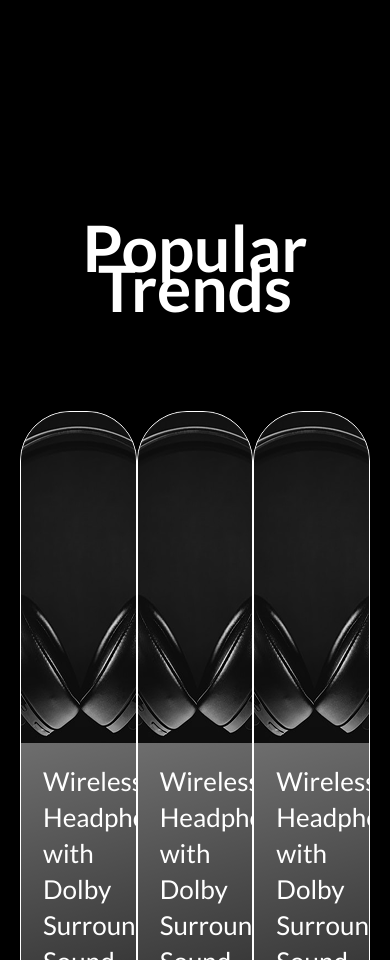
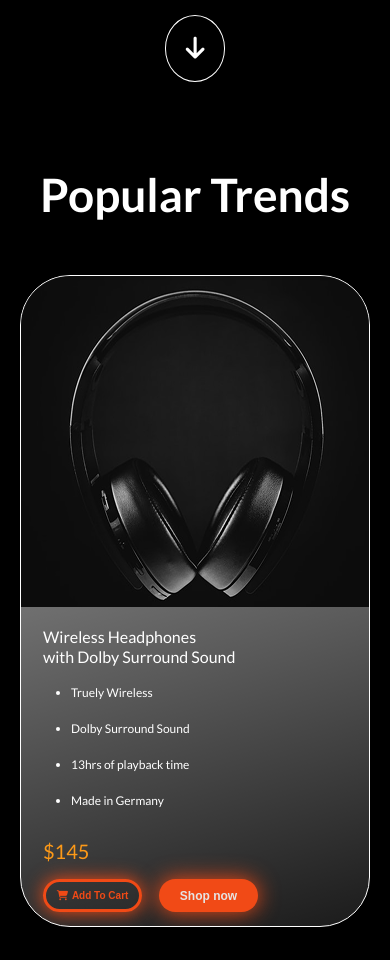
Before and after one commit to StepanHovsepyan7/Musify-Headphones, a plain HTML site: page index.html in a window 390 px wide. Shown: the part 1040-2000 px from the top of the page. Drawn offline with Linux system fonts and the light colour scheme.

Commit message:
responsive of the popular cards section

```diff
--- a/css/media.css
+++ b/css/media.css
@@ -1,4 +1,4 @@
-@media only screen and (max-width: 1500px) {
+@media  screen and (max-width: 1500px) {
   .arrowDownA {
     margin-right: auto !important;
   }
@@ -8,13 +8,17 @@
   }
 }
 
-@media only screen and (max-width: 1300px) {
+@media  screen and (max-width: 1300px) {
   .headphoneCards3 {
     display: none;
   }
+
+  .trendsParent {
+    flex-wrap: wrap !important;
+  }
 }
 
-@media only screen and (max-width: 1100px) {
+@media  screen and (max-width: 1100px) {
   .loginBtn {
     display: none;
   }
@@ -39,13 +43,13 @@
   }
 }
 
-@media only screen and (max-width: 900px) {
+@media  screen and (max-width: 900px) {
   .headphoneCards2 {
     display: none;
   }
 }
 
-@media only screen and (max-width: 800px) {
+@media  screen and (max-width: 800px) {
   .menuIcon {
     font-size: 24px !important;
     display: block !important;
@@ -86,9 +90,16 @@
     font-size: 17px !important;
     margin-left: 34px !important;
   }
+
+  .trends__container {
+    padding-top: 64px !important;
+  }
+  .trendsCard:nth-child(3){
+    display:  none !important;
+  }
 }
 
-@media only screen and (max-width: 500px) {
+@media  screen and (max-width: 500px) {
   .logoImg img {
     height: 100px !important;
     width: 100px !important;
@@ -110,9 +121,13 @@
   .arrowDownA {
     margin-right: 0 !important;
   }
+
+  .title {
+    font-size: 54px !important;
+}
 }
 
-@media only screen and (max-width: 470px) {
+@media  screen and (max-width: 470px) {
   .mainContent h1 {
     font-size: 60px !important;
   }
@@ -133,11 +148,49 @@
     margin-top: 150px !important;
   }
   .headphonesParent {
-    bottom: 104px !important;
+    bottom: 19px !important;
   }
+
+  .topBtn1:nth-child(2){
+    font-size: 12px !important;
+    width: 99px !important;
+    height: 33px !important;
+  }
+
+  .popularBtn2{
+    font-size: 10px !important;
+    width: 99px !important;
+    height: 33px !important;
+  }
+
+  .buttonsTrendsParent {
+    gap: 17px !important;
+  }
+
+  .currentPrice2 {
+    font-size: 20px !important;
+  }
+
+  .trendsCard h4 {
+    line-height: 20px !important;
+    font-size: 16px !important;
+  }
+
+  .cardList li {
+    font-size: 12px !important;
+  }
+
+  .trendsCard {
+    margin-top: 60px !important;
+    height: 652px !important;
+    width: 350px !important;
+  }
+
+  .title {
+    font-size: 46px !important;
 }
-
-@media only screen and (max-width: 380px) {
+}
+@media  screen and (max-width: 380px) {
   .mainContent h1 {
     font-size: 50px !important;
   }
@@ -174,4 +227,26 @@
     left: 70px !important;
     width: 107px;
   }
+  .title {
+    font-size: 39px !important;
+  }
 }
+
+@media  screen and (max-width:360px){
+  .headphonesParent {
+    bottom: 19px !important;
+  }
+}
+
+
+/* height responsive */
+
+@media screen and (max-height: 800px) {
+  .mainContent {
+    margin-top: 100px !important;
+  }
+
+  .topOfTheMain {
+    min-height: 800px !important;
+  }
+}
```
